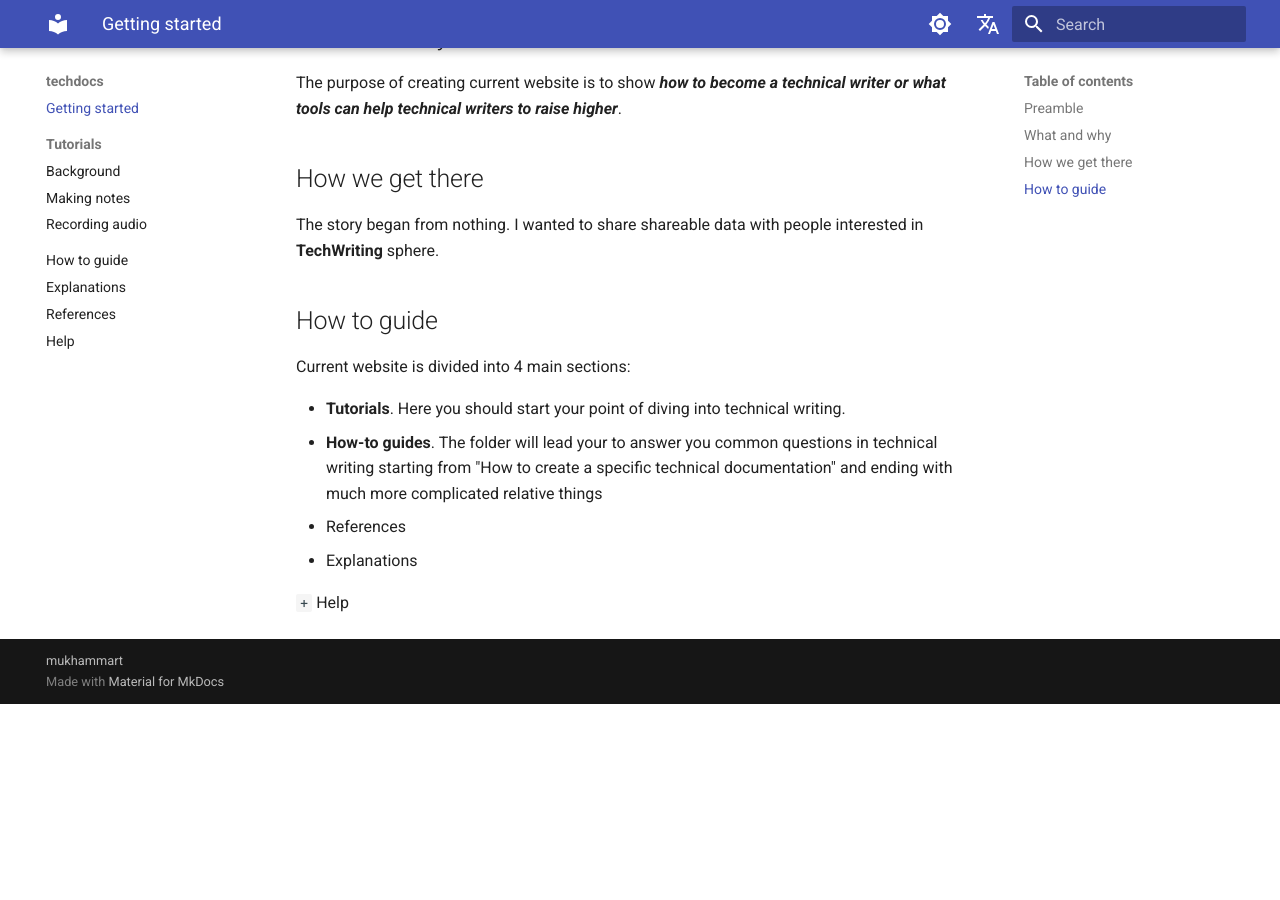
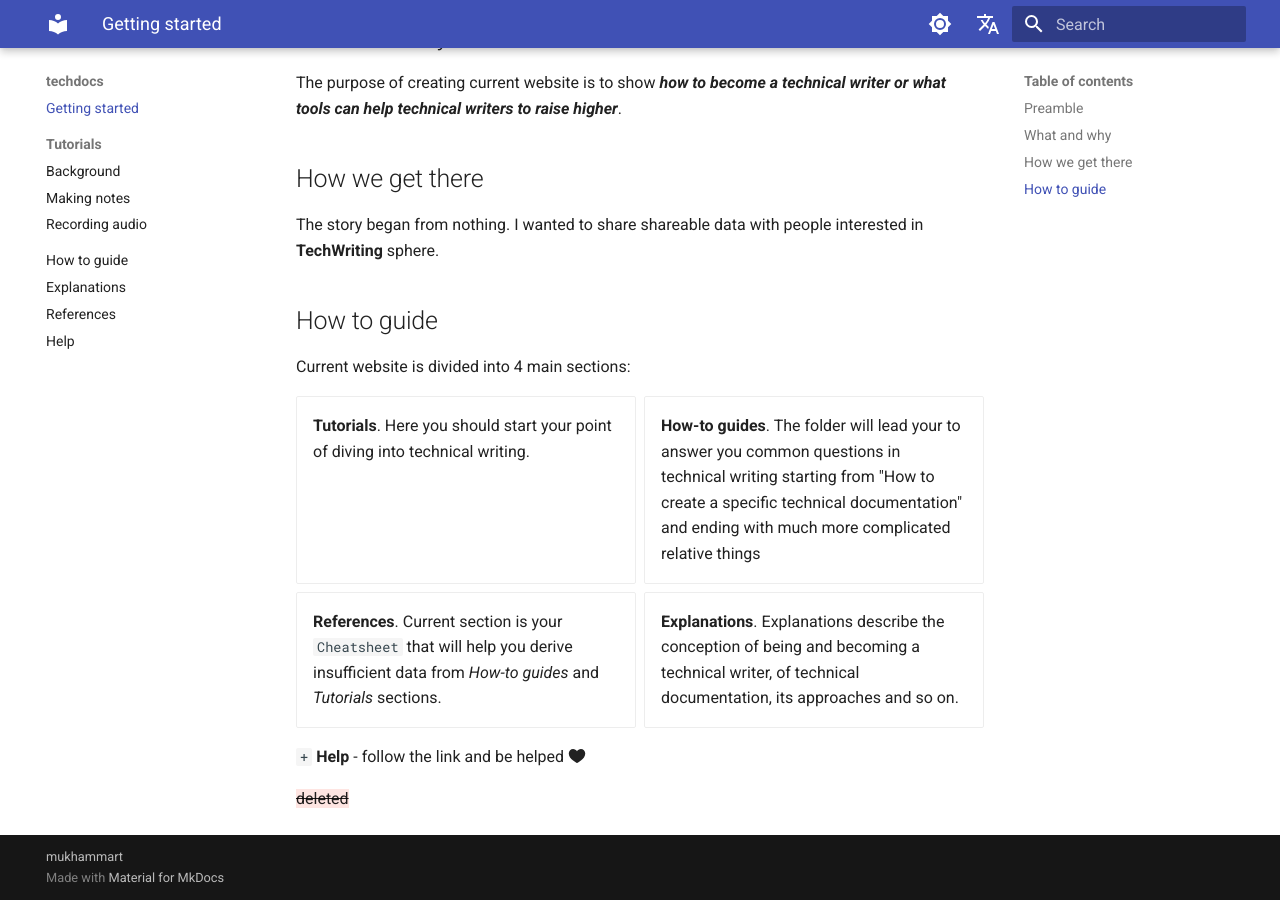
Before and after one commit to predator1995/fortechwriterz, an MkDocs documentation site: the page built from docs/index.md, in a window 1280 px wide and 900 px high, scrolled down 585 px. Built offline with MkDocs 1.6.1 and Material for MkDocs 9.7.7, drawn with Linux system fonts in a browser that asks for light colours; comment, search, counter and statistics services are not loaded; before the commit the page ends 1289 px from its top, so only the background shows below that.

Commit message:
newfeaturesadded

```diff
--- a/docs/index.md
+++ b/docs/index.md
@@ -28,12 +28,18 @@ The story began from nothing. I wanted to share shareable data with people inter
 
 Current website is divided into 4 main sections:
 
+
+<div class = "grid cards" markdown>
+
 - **Tutorials**. Here you should start your point of diving into technical writing.
 - **How-to guides**. The folder will lead your to answer you common questions in technical writing starting from "How to create a specific technical documentation" and ending with much more complicated relative things
-- References
-- Explanations
+- **References**. Current section is your `Cheatsheet` that will help you derive insufficient data from *How-to guides* and *Tutorials* sections.
+- **Explanations**. Explanations describe the conception of being and becoming a technical writer, of technical documentation, its approaches and so on.
+
+</div>
 
 
+  `+` **Help** - follow the link and be helped :octicons-heart-fill-24:{ .heart }
 
 
-  `+` Help
+{--deleted--}
--- a/mkdocs.yml
+++ b/mkdocs.yml
@@ -50,6 +50,7 @@ extra:
 
 markdown_extensions:
 - attr_list
+- md_in_html
 - toc:
       permalink: true
 - pymdownx.highlight
@@ -64,7 +65,18 @@ markdown_extensions:
 - pymdownx.betterem
 - admonition
 - pymdownx.details
-- pymdownx.superfences
+- pymdownx.critic
+- pymdownx.caret
+- pymdownx.keys
+- pymdownx.mark
+- pymdownx.tilde
+- pymdownx.tabbed:
+      alternate_style: true
+- pymdownx.superfences:
+       custom_fences:
+            - name: mermaid
+              class: mermaid
+              format: !!python/name:pymdownx.superfences.fence_code_format
 
 
 copyright: "mukhammart"
```
Also changed, not shown: docs/help.md (+1 -1 lines), docs/tutorials/background.md (+1 -1 lines).
